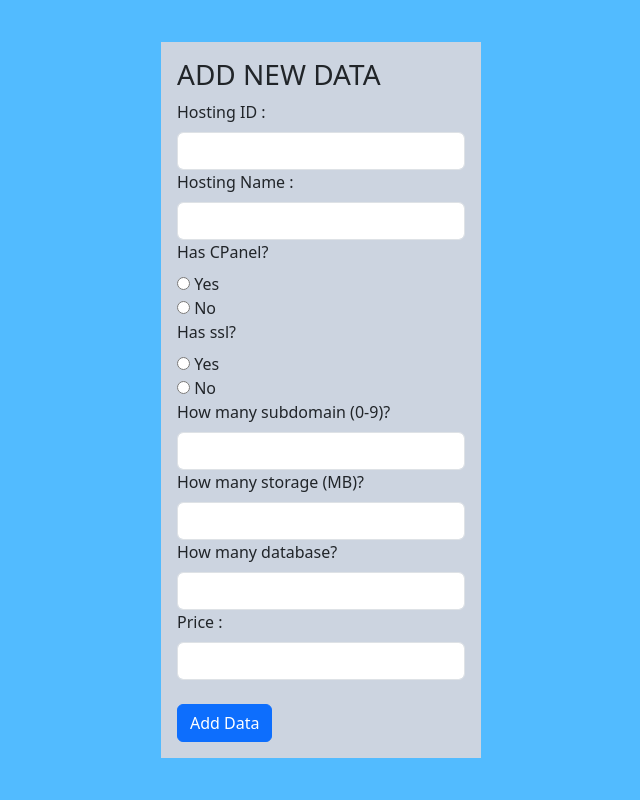
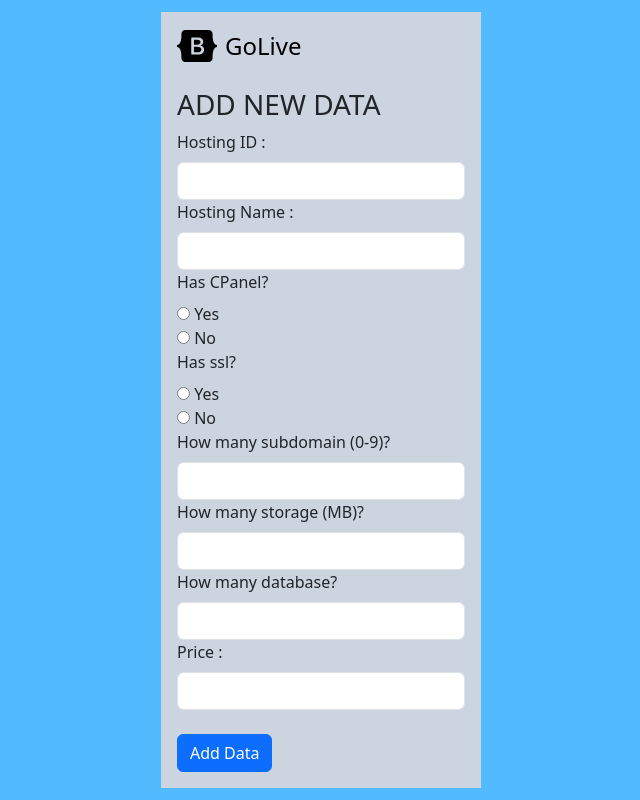
Before and after one commit to fildzahattira/Framework-programming, a CodeIgniter app: page /ci2023/goLive/hosting_insert in a window 1280 px wide. Shown: the whole page, without its empty margins (319-959 px from the left). Run offline with CodeIgniter, Linux system fonts and the light colour scheme.

Commit message:
add link

```diff
--- a/application/views/goLive/v_hosting.php
+++ b/application/views/goLive/v_hosting.php
@@ -10,6 +10,10 @@
 <body>
     <nav class="navbar" style="background-color: #1AA7EC;">
     <div class="container-fluid">
+        <a href="<?php echo base_url('goLive/index');?>"" class="d-flex align-items-center link-body-emphasis text-decoration-none">
+            <svg xmlns="http://www.w3.org/2000/svg" width="40" height="32" class="me-2" viewBox="0 0 118 94" role="img"><title>Bootstrap</title><path fill-rule="evenodd" clip-rule="evenodd" d="M24.509 0c-6.733 0-11.715 5.893-11.492 12.284.214 6.14-.064 14.092-2.066 20.577C8.943 39.365 5.547 43.485 0 44.014v5.972c5.547.529 8.943 4.649 10.951 11.153 2.002 6.485 2.28 14.437 2.066 20.577C12.794 88.106 17.776 94 24.51 94H93.5c6.733 0 11.714-5.893 11.491-12.284-.214-6.14.064-14.092 2.066-20.577 2.009-6.504 5.396-10.624 10.943-11.153v-5.972c-5.547-.529-8.934-4.649-10.943-11.153-2.002-6.484-2.28-14.437-2.066-20.577C105.214 5.894 100.233 0 93.5 0H24.508zM80 57.863C80 66.663 73.436 72 62.543 72H44a2 2 0 01-2-2V24a2 2 0 012-2h18.437c9.083 0 15.044 4.92 15.044 12.474 0 5.302-4.01 10.049-9.119 10.88v.277C75.317 46.394 80 51.21 80 57.863zM60.521 28.34H49.948v14.934h8.905c6.884 0 10.68-2.772 10.68-7.727 0-4.643-3.264-7.207-9.012-7.207zM49.948 49.2v16.458H60.91c7.167 0 10.964-2.876 10.964-8.281 0-5.406-3.903-8.178-11.425-8.178H49.948z" fill="currentColor"></path></svg>
+            <span class="fs-4">GoLive</span>
+        </a>
         <a class="navbar-brand">TABLE HOSTING</a>
         <?php echo $this->session->flashdata('msg'); ?>
         <a class = "btn btn-outline-dark" href = "<?php echo base_url('goLive/hosting_insert');?>" role = "button">ADD NEW DATA</a>
--- a/application/views/goLive/v_hostingForm.php
+++ b/application/views/goLive/v_hostingForm.php
@@ -10,8 +10,12 @@
 <body>
 <div style="display: flex; justify-content: center; align-items: center; height: 100vh; background-color:#52BBFF;">
     <div class="w-25 p-3"  style="background-color:#CCD4E0;">
-    <h3><?php echo $title; ?></h3>
-
+        <a href="<?php echo base_url('goLive/hosting_index');?>"" class="d-flex align-items-center link-body-emphasis text-decoration-none">
+            <svg xmlns="http://www.w3.org/2000/svg" width="40" height="32" class="me-2" viewBox="0 0 118 94" role="img"><title>Bootstrap</title><path fill-rule="evenodd" clip-rule="evenodd" d="M24.509 0c-6.733 0-11.715 5.893-11.492 12.284.214 6.14-.064 14.092-2.066 20.577C8.943 39.365 5.547 43.485 0 44.014v5.972c5.547.529 8.943 4.649 10.951 11.153 2.002 6.485 2.28 14.437 2.066 20.577C12.794 88.106 17.776 94 24.51 94H93.5c6.733 0 11.714-5.893 11.491-12.284-.214-6.14.064-14.092 2.066-20.577 2.009-6.504 5.396-10.624 10.943-11.153v-5.972c-5.547-.529-8.934-4.649-10.943-11.153-2.002-6.484-2.28-14.437-2.066-20.577C105.214 5.894 100.233 0 93.5 0H24.508zM80 57.863C80 66.663 73.436 72 62.543 72H44a2 2 0 01-2-2V24a2 2 0 012-2h18.437c9.083 0 15.044 4.92 15.044 12.474 0 5.302-4.01 10.049-9.119 10.88v.277C75.317 46.394 80 51.21 80 57.863zM60.521 28.34H49.948v14.934h8.905c6.884 0 10.68-2.772 10.68-7.727 0-4.643-3.264-7.207-9.012-7.207zM49.948 49.2v16.458H60.91c7.167 0 10.964-2.876 10.964-8.281 0-5.406-3.903-8.178-11.425-8.178H49.948z" fill="currentColor"></path></svg>
+            <span class="fs-4">GoLive</span>
+        </a>
+        <br>
+        <h3><?php echo $title; ?></h3>
         <form method="post" action="<?php echo base_url('goLive/hosting_insert') ?>">
 
             <label for="id_hosting" class="form-label">Hosting ID : </label>
--- a/application/views/goLive/v_pembelian.php
+++ b/application/views/goLive/v_pembelian.php
@@ -10,6 +10,10 @@
 <body>
     <nav class="navbar" style="background-color: #1AA7EC;">
     <div class="container-fluid">
+        <a href="<?php echo base_url('goLive/index');?>"" class="d-flex align-items-center link-body-emphasis text-decoration-none">
+            <svg xmlns="http://www.w3.org/2000/svg" width="40" height="32" class="me-2" viewBox="0 0 118 94" role="img"><title>Bootstrap</title><path fill-rule="evenodd" clip-rule="evenodd" d="M24.509 0c-6.733 0-11.715 5.893-11.492 12.284.214 6.14-.064 14.092-2.066 20.577C8.943 39.365 5.547 43.485 0 44.014v5.972c5.547.529 8.943 4.649 10.951 11.153 2.002 6.485 2.28 14.437 2.066 20.577C12.794 88.106 17.776 94 24.51 94H93.5c6.733 0 11.714-5.893 11.491-12.284-.214-6.14.064-14.092 2.066-20.577 2.009-6.504 5.396-10.624 10.943-11.153v-5.972c-5.547-.529-8.934-4.649-10.943-11.153-2.002-6.484-2.28-14.437-2.066-20.577C105.214 5.894 100.233 0 93.5 0H24.508zM80 57.863C80 66.663 73.436 72 62.543 72H44a2 2 0 01-2-2V24a2 2 0 012-2h18.437c9.083 0 15.044 4.92 15.044 12.474 0 5.302-4.01 10.049-9.119 10.88v.277C75.317 46.394 80 51.21 80 57.863zM60.521 28.34H49.948v14.934h8.905c6.884 0 10.68-2.772 10.68-7.727 0-4.643-3.264-7.207-9.012-7.207zM49.948 49.2v16.458H60.91c7.167 0 10.964-2.876 10.964-8.281 0-5.406-3.903-8.178-11.425-8.178H49.948z" fill="currentColor"></path></svg>
+            <span class="fs-4">GoLive</span>
+        </a>
         <a class="navbar-brand">TABLE PEMBELIAN</a>
         <?php echo $this->session->flashdata('msg'); ?>
         <a class = "btn btn-outline-dark" href = "<?php echo base_url('goLive/pembelian_insert');?>" role = "button">ADD NEW DATA</a>
--- a/application/views/goLive/v_pembelianUpdate.php
+++ b/application/views/goLive/v_pembelianUpdate.php
@@ -12,6 +12,11 @@
 <body>
     <div style="display: flex; justify-content: center; align-items: center; height: 100vh; background-color:#52BBFF;">
         <div class="w-25 p-3" style="background-color:#CCD4E0;">
+            <a href="<?php echo base_url('goLive/pembelian_index');?>"" class="d-flex align-items-center link-body-emphasis text-decoration-none">
+                <svg xmlns="http://www.w3.org/2000/svg" width="40" height="32" class="me-2" viewBox="0 0 118 94" role="img"><title>Bootstrap</title><path fill-rule="evenodd" clip-rule="evenodd" d="M24.509 0c-6.733 0-11.715 5.893-11.492 12.284.214 6.14-.064 14.092-2.066 20.577C8.943 39.365 5.547 43.485 0 44.014v5.972c5.547.529 8.943 4.649 10.951 11.153 2.002 6.485 2.28 14.437 2.066 20.577C12.794 88.106 17.776 94 24.51 94H93.5c6.733 0 11.714-5.893 11.491-12.284-.214-6.14.064-14.092 2.066-20.577 2.009-6.504 5.396-10.624 10.943-11.153v-5.972c-5.547-.529-8.934-4.649-10.943-11.153-2.002-6.484-2.28-14.437-2.066-20.577C105.214 5.894 100.233 0 93.5 0H24.508zM80 57.863C80 66.663 73.436 72 62.543 72H44a2 2 0 01-2-2V24a2 2 0 012-2h18.437c9.083 0 15.044 4.92 15.044 12.474 0 5.302-4.01 10.049-9.119 10.88v.277C75.317 46.394 80 51.21 80 57.863zM60.521 28.34H49.948v14.934h8.905c6.884 0 10.68-2.772 10.68-7.727 0-4.643-3.264-7.207-9.012-7.207zM49.948 49.2v16.458H60.91c7.167 0 10.964-2.876 10.964-8.281 0-5.406-3.903-8.178-11.425-8.178H49.948z" fill="currentColor"></path></svg>
+                <span class="fs-4">GoLive</span>
+            </a>
+            <br>
             <h3><?php echo $title; ?></h3>
             <form method="post" action="<?php echo base_url('goLive/pembelian_update') ?>">
                 <?php foreach ($detail_pembelian as $data) : ?>
@@ -54,7 +59,6 @@
     <script>
         $(document).ready(function() {
             $("input[type=radio][name=lama_sewa]").change(function() {
-                console.log('test');
                 var optionSelected = $('select').find("option:selected");
                 var valueSelected = optionSelected.val();
                 var textSelected = optionSelected.text();
```
Also changed, not shown: application/views/goLive/v_hostingUpdate.php (+6 -1 lines), application/views/goLive/v_pembelianForm.php (+5 -2 lines).
